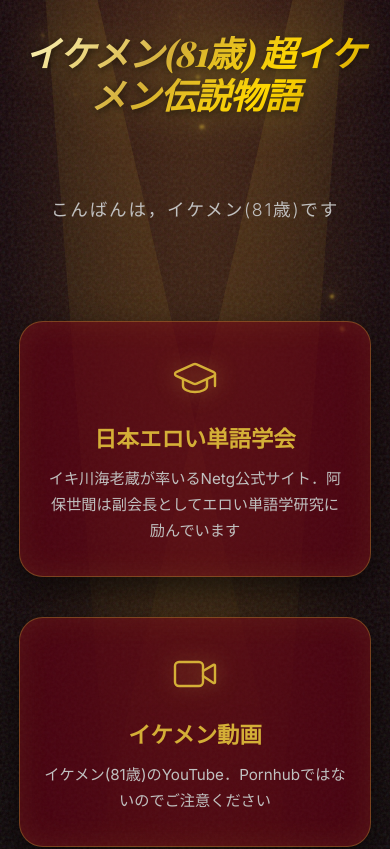
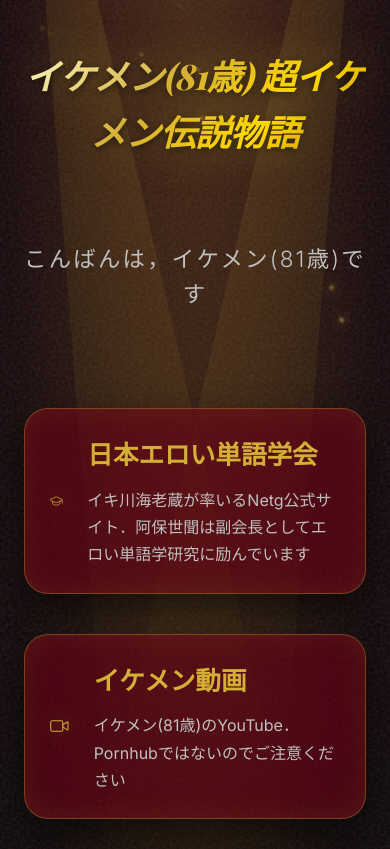
Before and after one commit to Ikemen81/Ikemen81, a React (Vite) app: page / in a window 390 px wide. Shown: the top 849 px of the page. Built offline with nearby package versions, Linux system fonts and the light colour scheme; a web font is replaced by a local one.

Commit message:
Revert "style: スマホ向けレイアウトの最適化（レスポンシブ対応）"
This reverts commit 9442ec97e1aef93c8b4dfd1d420e5b12a4eca1ff.

```diff
--- a/src/App.css
+++ b/src/App.css
@@ -193,45 +193,23 @@
 
 @media (max-width: 600px) {
   .container {
-    padding: 2rem 1.2rem;
+    padding: 3rem 1.5rem;
   }
 
   .title {
     font-size: 2.2rem;
-    line-height: 1.2;
-  }
-
-  .hero-text {
-    font-size: 1.1rem;
-    padding: 0 0.5rem;
   }
 
   .link-card {
-    padding: 2rem 1.5rem;
+    padding: 1.5rem;
   }
 
   .link-card-inner {
-    flex-direction: column;
-    text-align: center;
-    gap: 1.2rem;
+    gap: 1.5rem;
   }
 
   .card-icon {
-    width: 3rem;
-    height: 3rem;
-    margin: 0 auto;
-  }
-
-  .card-content {
-    text-align: center;
-  }
-
-  .card-title {
-    font-size: 1.4rem;
-  }
-
-  .card-desc {
-    font-size: 0.95rem;
-    margin-top: 0.6rem;
+    width: 2.5rem;
+    height: 2.5rem;
   }
 }
```
